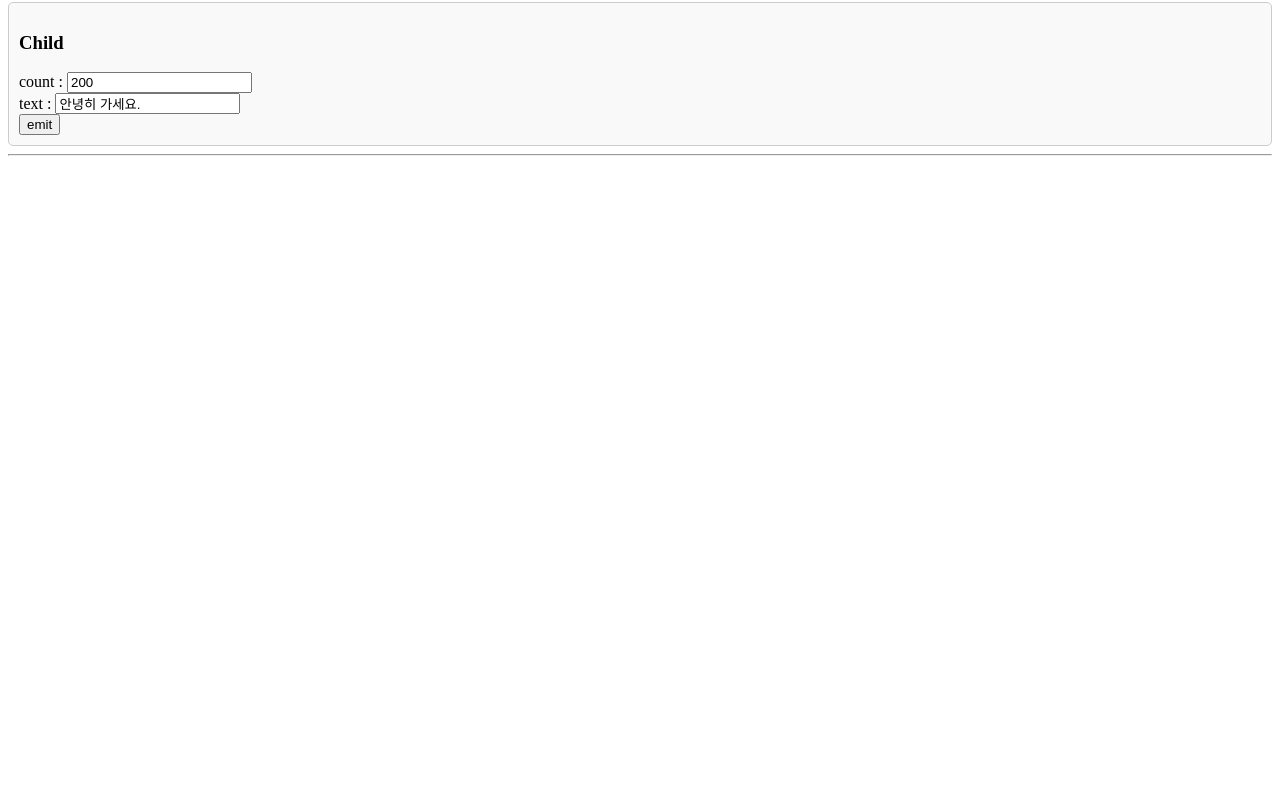
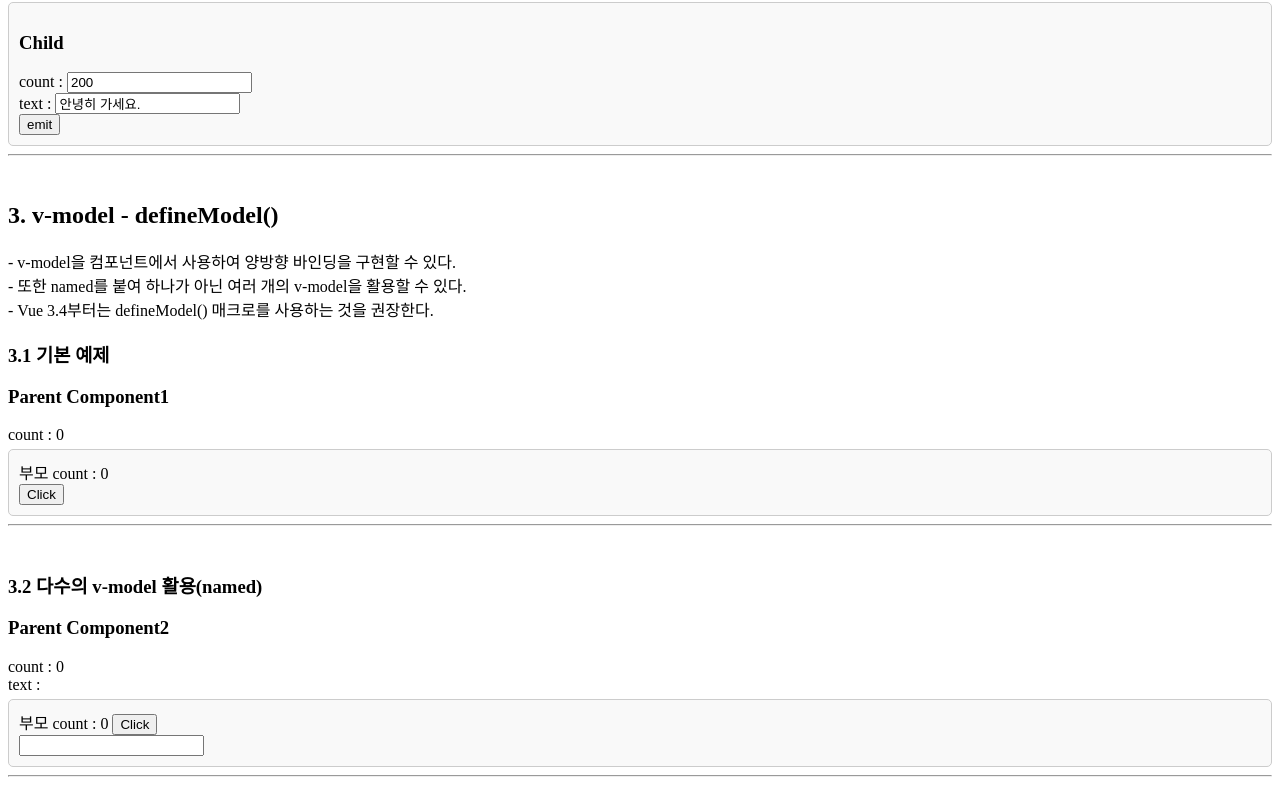
Before and after one commit to Yangkles/DevCourseFE4Vue3, a Vue app in the folder 04_vue_component_advanced/: page / in a window 1280 px wide. Shown: the part 2675-3486 px from the top of the page. Before the commit the page ends 2865 px from the top, so only its background shows below. Built offline with nearby package versions, Linux system fonts and the light colour scheme.

Commit message:
Vue3 component advance - v-model

```diff
--- a/04_vue_component_advanced/src/App.vue
+++ b/04_vue_component_advanced/src/App.vue
@@ -1,6 +1,7 @@
 <script setup>
 import EmitApp from './components/emit/EmitApp.vue';
 import PropsApp from './components/props/PropsApp.vue';
+import VmodelApp from './components/vmodel/VmodelApp.vue';
 
 
 </script>
@@ -15,4 +16,5 @@ import PropsApp from './components/props/PropsApp.vue';
   <hr>
   <PropsApp/>
   <EmitApp />
+  <VmodelApp/>
 </template>
--- /dev/null
+++ b/04_vue_component_advanced/src/components/vmodel/ChildComponent1.vue
@@ -0,0 +1,13 @@
+<script setup>
+const count = defineModel()
+const increment = () => {
+    count.value++;
+}
+</script>
+
+<template>
+    <div class="child">
+        부모 count : {{ count }}<br>
+        <button @click="increment">Click</button>
+    </div>
+</template>
--- /dev/null
+++ b/04_vue_component_advanced/src/components/vmodel/ChildComponent2.vue
@@ -0,0 +1,15 @@
+<script setup>
+const count = defineModel('count')
+const text = defineModel('text')
+const increment = () => {
+    count.value++;
+}
+</script>
+
+<template>
+    <div class="child">
+        부모 count : {{ count }}
+        <button @click="increment">Click</button><br>
+        <input type="text" v-model="text">
+    </div>
+</template>
--- /dev/null
+++ b/04_vue_component_advanced/src/components/vmodel/ParentComponent1.vue
@@ -0,0 +1,12 @@
+<script setup>
+import { ref } from 'vue';
+import ChildComponent1 from './ChildComponent1.vue';
+
+const count = ref(0);
+</script>
+
+<template>
+    <h3>Parent Component1</h3>
+    count : {{ count }}
+    <ChildComponent1 v-model="count"/>
+</template>
--- /dev/null
+++ b/04_vue_component_advanced/src/components/vmodel/ParentComponent2.vue
@@ -0,0 +1,16 @@
+<script setup>
+import { ref } from 'vue';
+import ChildComponent2 from './ChildComponent2.vue';
+
+const count = ref(0);
+const text = ref('');
+</script>
+
+<template>
+    <div>
+        <h3>Parent Component2</h3>
+        count : {{ count }} <br>
+        text : {{ text }} <br>
+        <ChildComponent2  v-model:count="count" v-model:text="text"/>
+    </div>
+</template>
--- /dev/null
+++ b/04_vue_component_advanced/src/components/vmodel/VmodelApp.vue
@@ -0,0 +1,21 @@
+<script setup>
+import ParentComponent1 from './ParentComponent1.vue';
+import ParentComponent2 from './ParentComponent2.vue';
+
+
+</script>
+
+<template>
+    <h2>3. v-model - defineModel()</h2>
+    - v-model을 컴포넌트에서 사용하여 양방향 바인딩을 구현할 수 있다. <br>
+    - 또한 named를 붙여 하나가 아닌 여러 개의 v-model을 활용할 수 있다. <br>
+    - Vue 3.4부터는 defineModel() 매크로를 사용하는 것을 권장한다. <br>
+
+    <h3>3.1 기본 예제</h3>
+    <ParentComponent1/>
+    <hr><br>
+
+    <h3>3.2 다수의 v-model 활용(named)</h3>
+    <ParentComponent2/>
+    <hr><br>
+</template>
```
